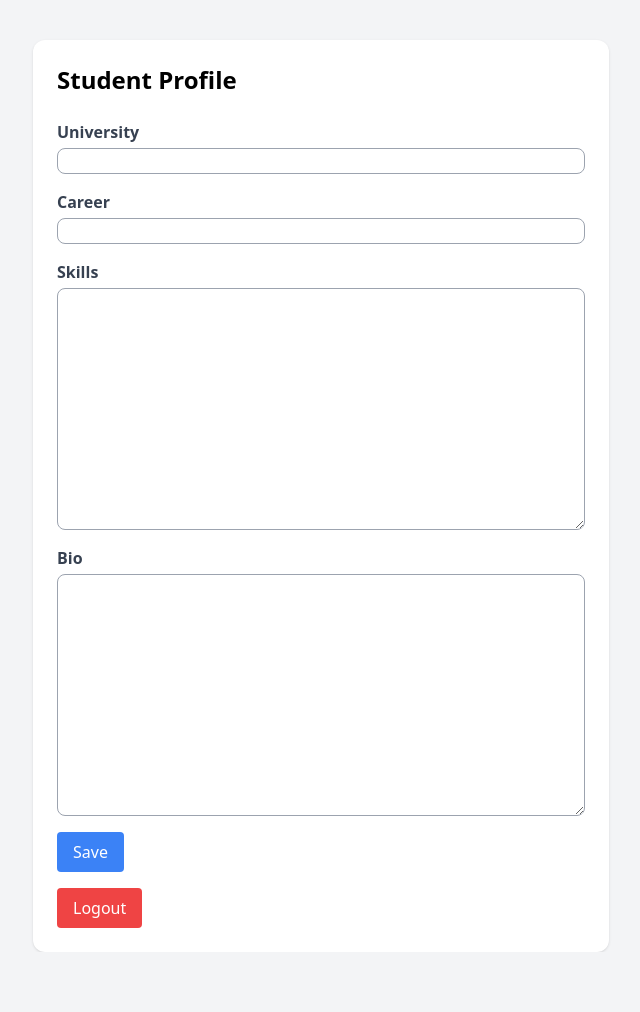
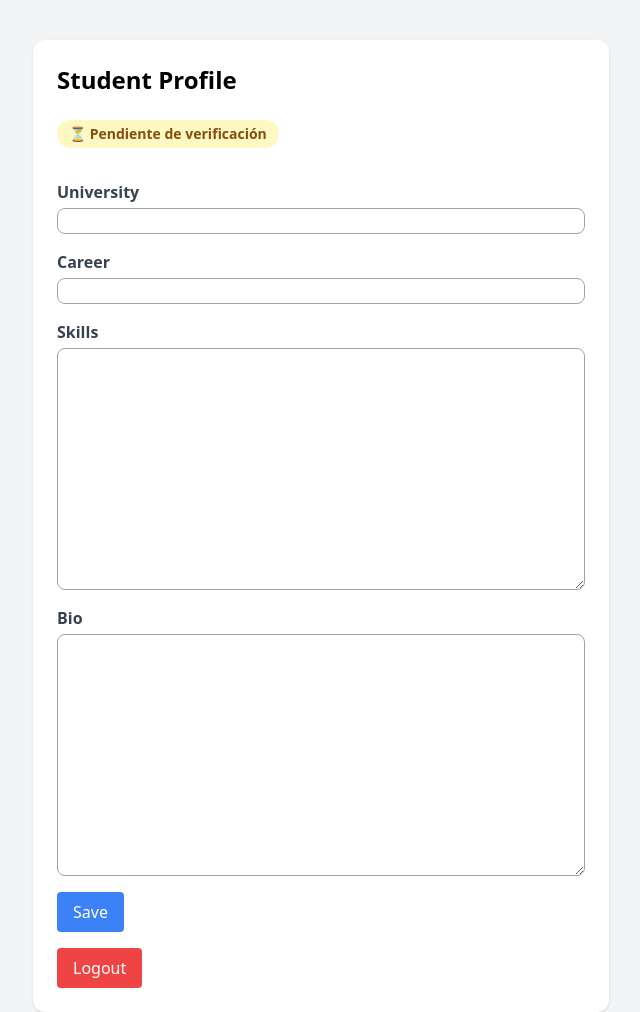
Before and after one commit to JuanJo0607/InternshipNow, a Django app: template internshipNowProject/internshipApp/templates/student_profile.html in a window 1280 px wide. Shown: the whole page, without its empty margins (319-959 px from the left). Before the commit the page ends 952 px from the top, so only its background shows below. Run offline with Django 5.2, Linux system fonts and the light colour scheme; the template is opened without the code that fills it: values that come from a table or form of the project are taken from there, others are empty; data comes from the database, SQL or seed files in the repository; some libraries are stand-ins or nearby versions.

Commit message:
US-05 student account verification frontend

```diff
--- a/internshipNowProject/internshipApp/templates/student_profile.html
+++ b/internshipNowProject/internshipApp/templates/student_profile.html
@@ -1,33 +1,35 @@
 {% extends 'base.html' %}
-
 {% block title %}Student Profile{% endblock %}
-
 {% block content %}
 <div class="max-w-xl mx-auto bg-white p-6 rounded-xl shadow">
-
     <h2 class="text-2xl font-bold mb-6">Student Profile</h2>
 
-    <!-- FORM SAVE -->
+    {% if profile.is_verified %}
+        <span class="inline-block bg-green-100 text-green-800 text-sm font-semibold px-3 py-1 rounded-full mb-4">
+             Estudiante Verificado
+        </span>
+    {% else %}
+        <span class="inline-block bg-yellow-100 text-yellow-800 text-sm font-semibold px-3 py-1 rounded-full mb-4">
+            ⏳ Pendiente de verificación
+        </span>
+    {% endif %}
+
     <form method="post" class="space-y-4">
         {% csrf_token %}
-
         {% for field in form %}
             <div class="flex flex-col">
                 <label class="mb-1 font-semibold text-gray-700">
                     {{ field.label }}
                 </label>
-
                 {{ field }}
             </div>
         {% endfor %}
-
         <button type="submit"
             class="bg-blue-500 text-white px-4 py-2 rounded hover:bg-blue-600">
             Save
         </button>
     </form>
 
-    <!-- LOGOUT -->
     <form action="{% url 'logout' %}" method="POST" class="mt-4">
         {% csrf_token %}
         <button type="submit"
@@ -35,6 +37,5 @@
             Logout
         </button>
     </form>
-
 </div>
 {% endblock %}
--- a/internshipNowProject/internshipApp/views.py
+++ b/internshipNowProject/internshipApp/views.py
@@ -12,7 +12,6 @@ def register(request):
             user = form.save()
             login(request, user)
 
-            # Crear perfil automáticamente
             if user.role == 'student':
                 StudentProfile.objects.create(user=user)
                 return redirect('student_profile')
@@ -39,7 +38,7 @@ def student_profile(request):
     else:
         form = StudentProfileForm(instance=profile)
 
-    return render(request, 'student_profile.html', {'form': form})
+    return render(request, 'student_profile.html', {'form': form, 'profile': profile})
 
 
 @login_required
@@ -62,6 +61,7 @@ def company_profile(request):
 def home(request):
     return render(request, 'home.html')
 
+
 def custom_login(request):
     if request.method == 'POST':
         username = request.POST.get('username')
@@ -77,5 +77,4 @@ def custom_login(request):
             elif user.role == 'company':
                 return redirect('company_profile')
 
-    # GET o fallo
     return render(request, 'registration/login.html')
```
